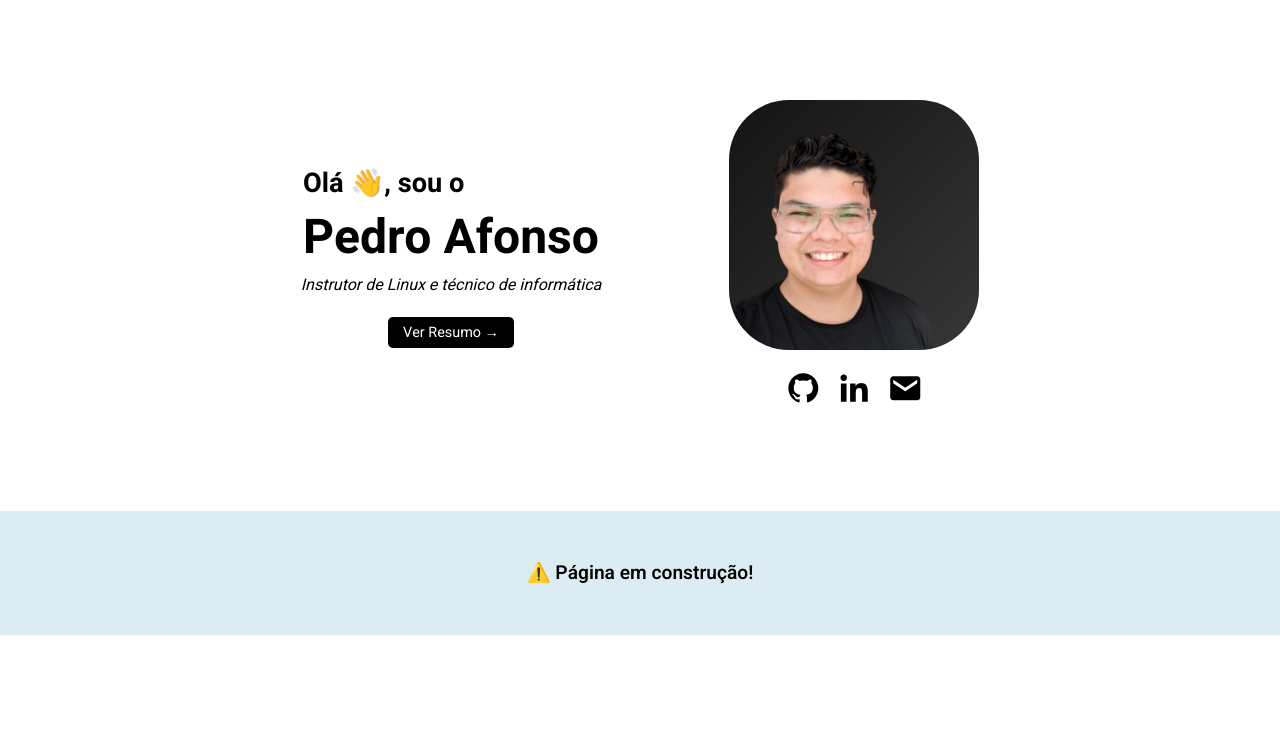
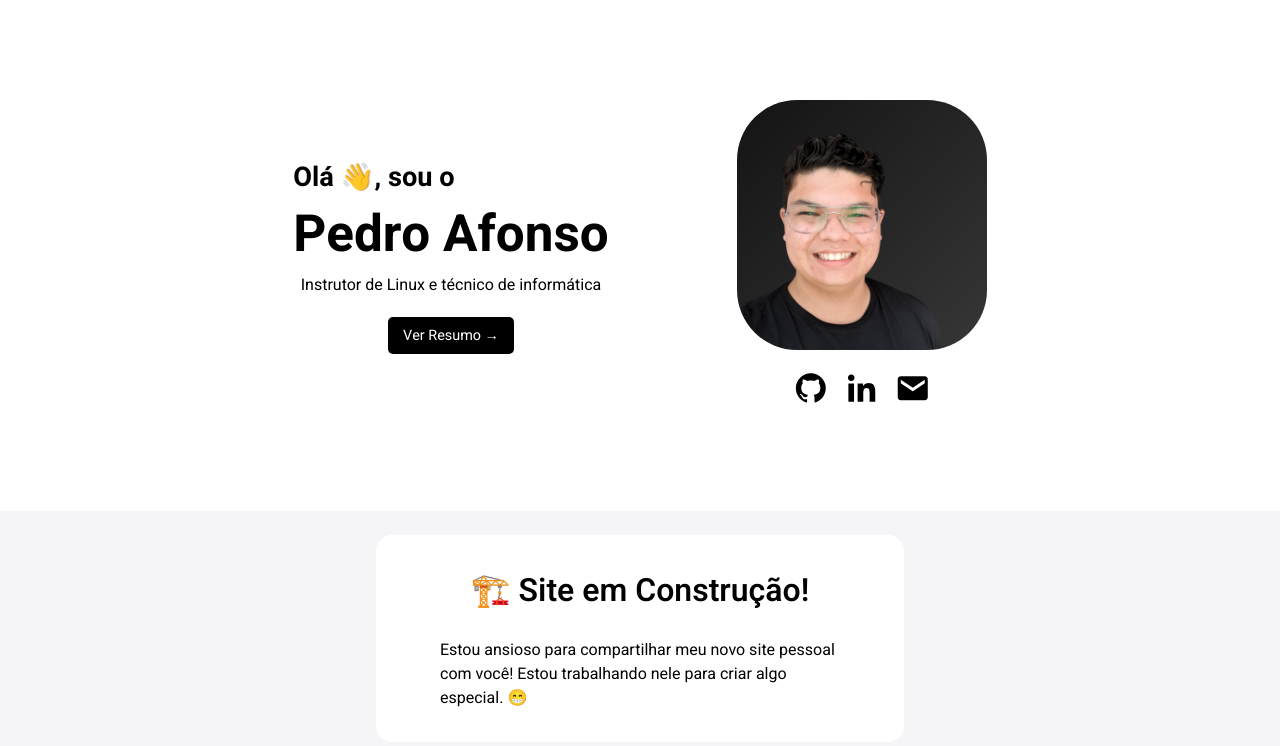
Before and after one commit to pedromclaro/site-prototipo-teste, a plain HTML site: page index.html in a window 1280 px wide. Drawn offline with nearby package versions, Linux system fonts and the light colour scheme.

Commit message:
add: mensagem "em construção".

```diff
--- a/index.html
+++ b/index.html
@@ -12,7 +12,7 @@
         <section id="principal">
             <div id="principal-about">
                 <h1>Olá 👋, sou o<br><strong id="pedro">Pedro Afonso</strong></h1>
-                <p id="sobre"><i>Instrutor de Linux e técnico de informática</i></p>
+                <p id="sobre"></p>Instrutor de Linux e técnico de informática</p>
                 <button>Ver Resumo →</button>
             </div>
            <div id="img-links">
@@ -24,9 +24,21 @@
                 </div>
            </div>
         </section>
-        <div class="recent">
-            <p class="recent-alert">⚠️ Página em construção!</p>
+        <div class="about">
+            <div class="about-text">
+                <h2>🏗️ Site em Construção!</h2>
+                <br>
+                <p>Estou ansioso para compartilhar meu novo site pessoal com você! Estou trabalhando nele para criar algo especial. 😁</p>
+            </div>
             <!--
+            <div class="about-text">
+                <h2>🏗️ Projetos</h2>
+                <br>
+                <p>Lorem ipsum dolor sit amet consectetur adipisicing elit. Asperiores ducimus optio delectus! Illo blanditiis doloremque odio eos aliquid, perspiciatis, aperiam neque aliquam saepe soluta dolorem tempora quam necessitatibus culpa reprehenderit! Lorem ipsum dolor sit amet consectetur adipisicing elit. Asperiores ducimus optio delectus! Illo blanditiis doloremque odio eos aliquid, perspiciatis, aperiam neque aliquam saepe soluta dolorem tempora quam necessitatibus culpa reprehenderit!</p>
+            </div>
+
+
+
             <div class="header">
                 <h4>Posts Recentes</h4>
                 <a href="https://blog.pedromclaro.com" target="_blank">Ver todos</a>
--- a/style.css
+++ b/style.css
@@ -34,8 +34,13 @@ h1 {
     color: #000;
 }
 
+h2 {
+    font-size: 2rem;
+    font-weight: 600;
+}
+
 strong#pedro {
-    font-size: 3rem;
+    font-size: 3.2rem;
 }
 
 #principal #principal-about {
@@ -46,7 +51,6 @@ strong#pedro {
 }
 
 #principal #principal-about #sobre {
-    font-size: 1rem;
     color: #000;
     font-weight: 400;
     max-width: 350px;
@@ -54,7 +58,7 @@ strong#pedro {
 
 button {
     font-size: 0.9rem;
-    padding: 5px 15px;
+    padding: 8px 15px;
     border: none;
     background-color: #000;
     color: #fff;
@@ -79,18 +83,20 @@ button {
     gap: 15px;
 }
 
-.recent {
-    background-color: #dbedf2;
-    padding: 3rem 1rem;
-
+.about {
+    padding: 1.5rem 1rem;
+    background-color: #f5f5f7;
     display: flex;
-    align-items: center;
     justify-content: center;
+    gap: 1.5rem;
+    align-items: flex-start;
 }
 
-.recent .recent-alert {
-    font-size: 1.2rem;
-    font-weight: 600;
+.about .about-text {
+    padding: 2rem 4rem;
+    background-color: #fff;
+    max-width: 400px;
+    border-radius: 1rem;
 }
 
 /*
```
